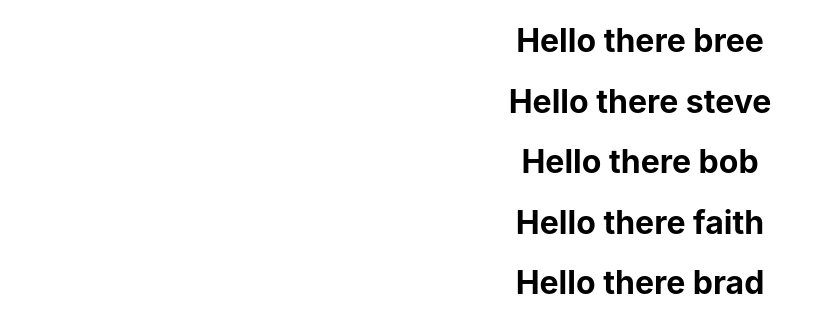
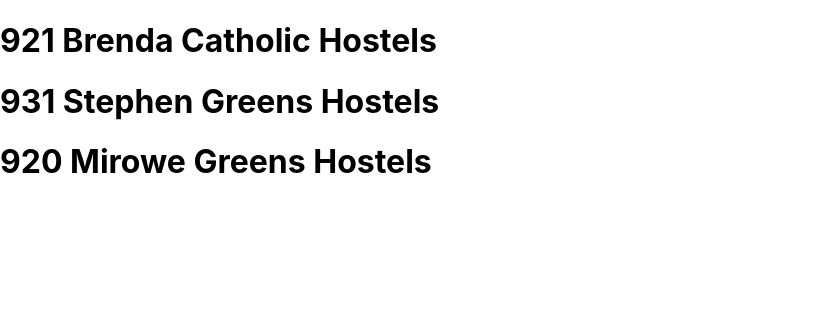
Before and after one commit to Red-stevo/reactfrontend, a React (Create React App) app in the folder react003/: page / in a window 1280 px wide. Shown: the top 332 px of the page, without its empty margins (0-832 px from the left). Built offline with nearby package versions, Linux system fonts and the light colour scheme.

Commit message:
Worked on rendering a list of objects while assigning unique keys

```diff
--- a/react003/src/App.js
+++ b/react003/src/App.js
@@ -1,10 +1,11 @@
-import './App.css';
-import RenderingLists from "./StateObjects/RenderingLists";
+//import './App.css';
+import ListRender from "./StateObjects/ListRender";
 
 function App() {
+
   return (
     <div className="App">
-        <RenderingLists />
+        <ListRender></ListRender>
     </div>
   );
 }
--- /dev/null
+++ b/react003/src/StateObjects/ListRender.js
@@ -0,0 +1,24 @@
+import {Component} from "react";
+
+class ListRender extends Component
+{
+    render() {
+
+        const list = [{regNo:921, name : "Brenda", hostel : "Catholic Hostels"},
+            {regNo: 931, name : "Stephen", hostel: "Greens Hostels"},
+            {regNo:920,name: "Mirowe",hostel: "Greens Hostels"}];
+
+        const elementList = list.map( (student) => {
+            return(
+                <div key={student.regNo}>
+                    <h1>{student.regNo}  {student.name}   {student.hostel}</h1>
+                </div>
+            );
+        })
+        return(<div>
+            {elementList}
+        </div>);
+    }
+}
+
+export default ListRender;
```
